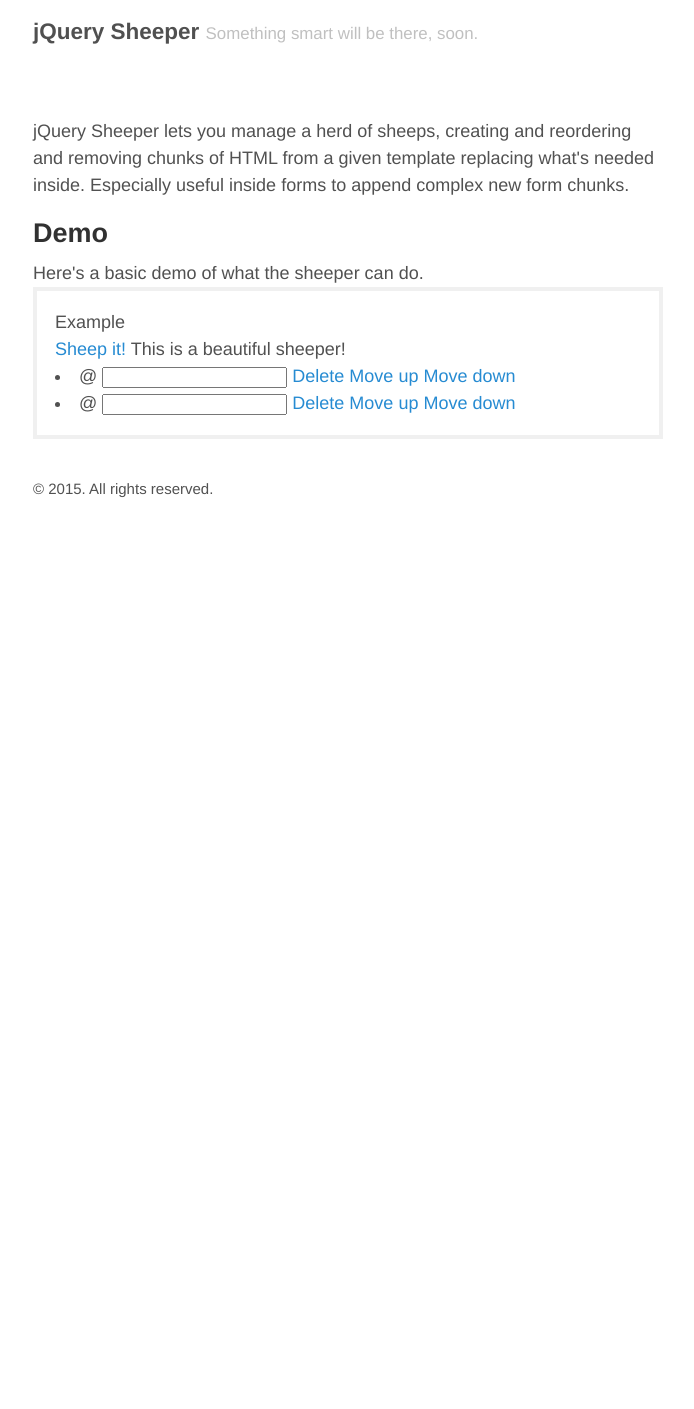
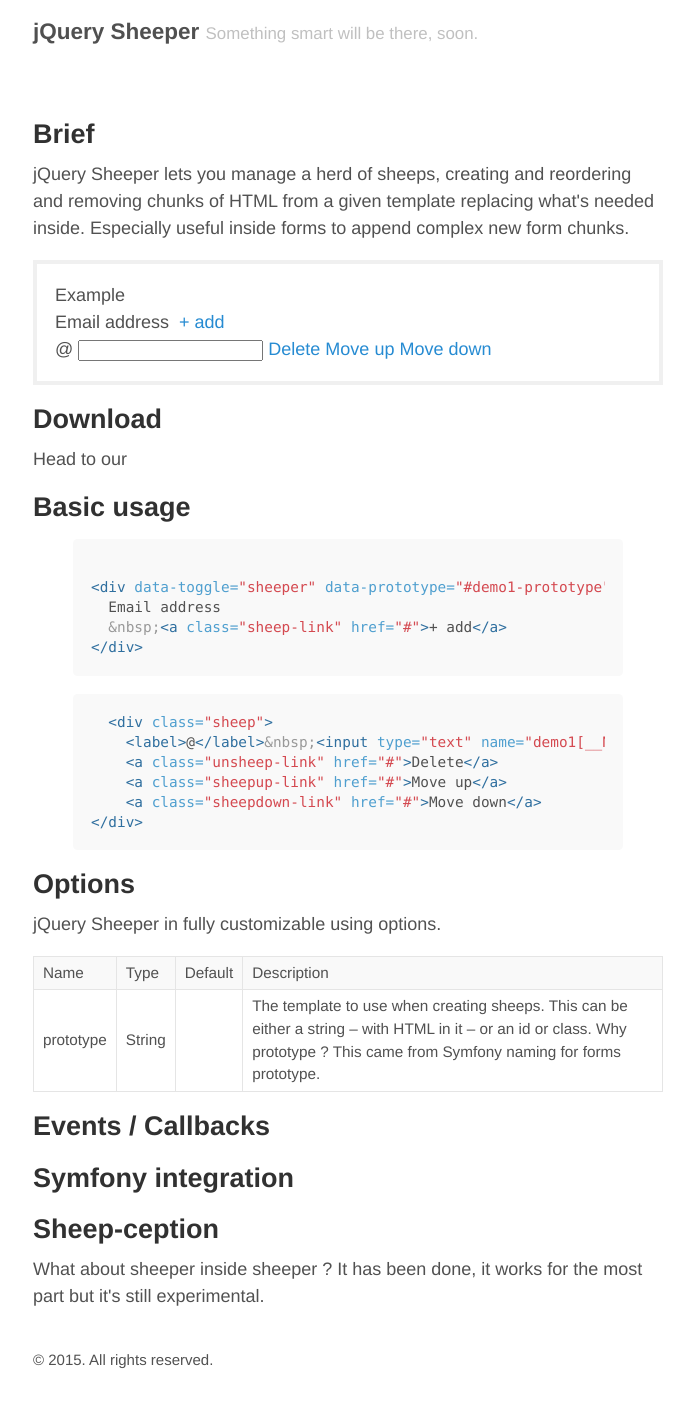
Before and after one commit to adrienrn/jquery-sheeper, a Jekyll site: the page built from docs/index.html, in a window 1280 px wide. Shown: the whole page, without its empty margins (292-986 px from the left). Built offline with Jekyll 4.4.1, drawn with Linux system fonts in a browser that asks for light colours; the list of posts is cut into pages by our own code; before the commit the page ends 900 px from its top, so only the background shows below that.

Commit message:
Docs: add documentation section titles + cleanup demo file

```diff
--- /dev/null
+++ b/docs/_includes/_demo1.html
@@ -0,0 +1,5 @@
+
+<div data-toggle="sheeper" data-prototype="#demo1-prototype">
+  Email address
+  &nbsp;<a class="sheep-link" href="#">+ add</a>
+</div>
--- a/docs/_includes/_template-demo.html
+++ b/docs/_includes/_template-demo.html
@@ -1,6 +1,6 @@
-<li class="sheep">
+<div class="sheep">
     <label>@</label>&nbsp;<input type="text" name="demo1[__NAME__]" value="" />
     <a class="unsheep-link" href="#">Delete</a>
     <a class="sheepup-link" href="#">Move up</a>
     <a class="sheepdown-link" href="#">Move down</a>
-</li>
+</div>
--- a/docs/index.html
+++ b/docs/index.html
@@ -3,20 +3,59 @@
 title: Home
 ---
 
-{{ site.description }}
+<h2>Brief</h2>
+<p>{{ site.description }}</p>
 
-<h2>Demo</h2>
-Here's a basic demo of what the sheeper can do.
 <div class="card-demo">
-  <script id="demo-prototype1" type="text/template">
-    {% include _template-demo.html %}
-  </script>
   <div class="card-block">
     <div class="">Example</div>
-
-    <div class="" data-toggle="sheeper" data-prototype="#demo-prototype1" data-min="2" data-max="4">
-      <a class="sheep-link" href="#">Sheep it!</a>
-      This is a beautiful sheeper!
-    </div>
+    {% include _demo1.html %}
+    <script id="demo1-prototype" type="text/template">
+      {% include _template-demo.html %}
+    </script>
   </div>
 </div>
+
+<h2>Download</h2>
+<p>Head to our </p>
+
+<h2>Basic usage</h2>
+
+{% highlight html %}
+  {% include _demo1.html %}
+{% endhighlight %}
+
+{% highlight html %}
+  {% include _template-demo.html %}
+{% endhighlight %}
+
+<h2>Options</h2>
+
+<p>
+    jQuery Sheeper in fully customizable using options.
+</p>
+<table>
+    <tr>
+        <td>Name</td>
+        <td>Type</td>
+        <td>Default</td>
+        <td>Description</td>
+    </tr>
+    {% for option in site.data.options %}
+        <tr>
+            <td>{{ option.name }}</td>
+            <td>{{ option.type }}</td>
+            <td>{{ option.default }}</td>
+            <td>{{ option.description }}</td>
+        </tr>
+    {% endfor %}
+</table>
+
+<h2>Events / Callbacks</h2>
+
+
+<h2>Symfony integration</h2>
+
+<h2>Sheep-ception</h2>
+
+<p>What about sheeper inside sheeper ? It has been done, it works for the most part but it's still experimental.</p>
```
Also changed, not shown: docs/_sass/_layout.scss (line endings or trailing spaces).
